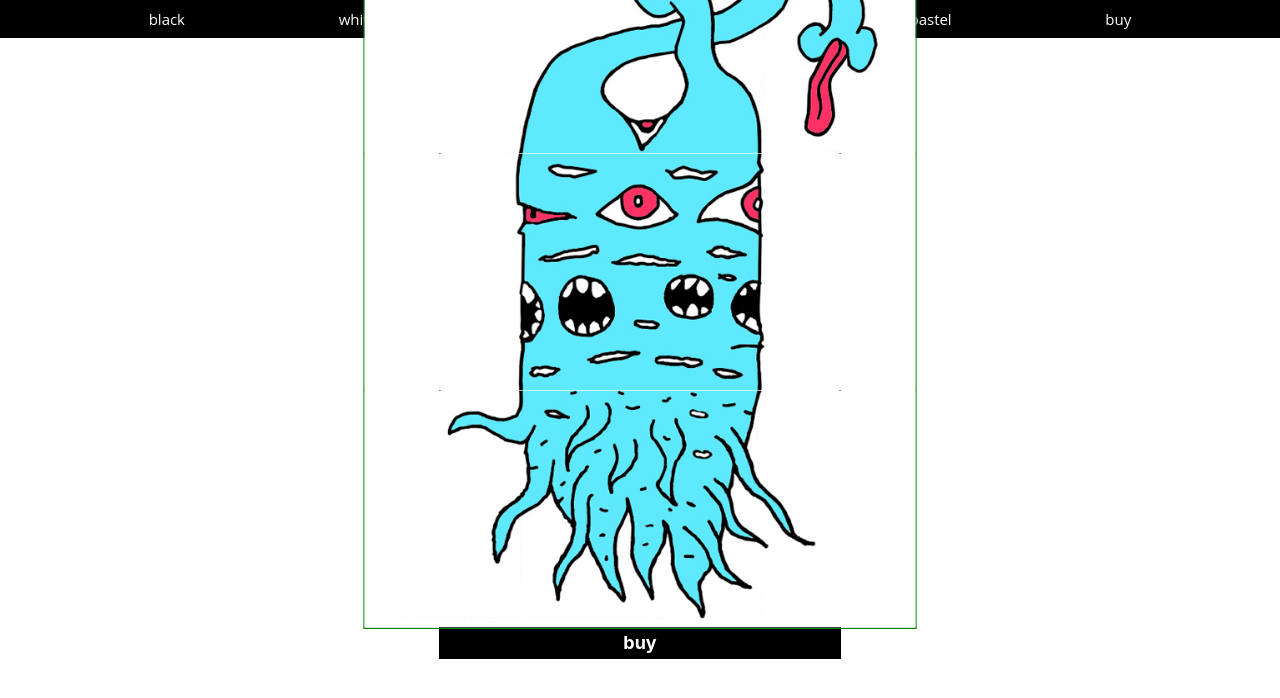
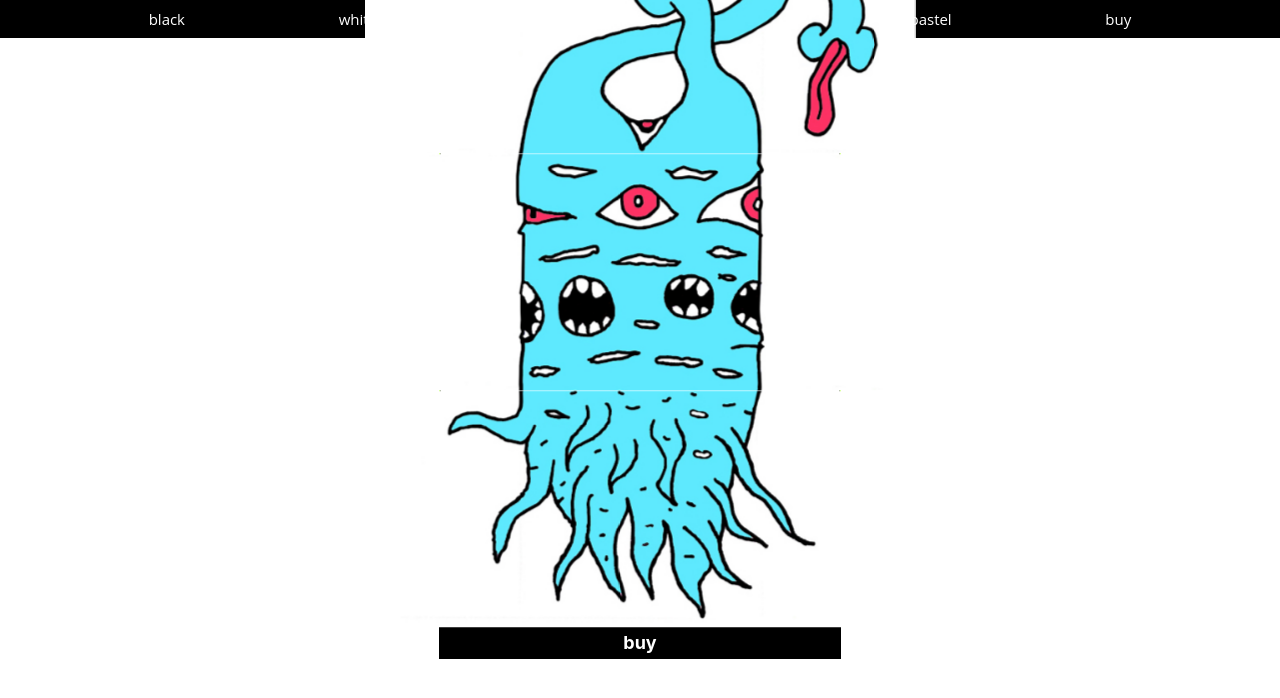
Before and after one commit to zoltanalmodo/ddisco-003, a React (Create React App) app: page /#/buy in a window 1280 px wide. Shown: the top 698 px of the page. Built offline with nearby package versions, Linux system fonts and the light colour scheme.

Commit message:
retine and no retina displays are switched off + single image display container sizes added to media queries

```diff
--- a/src/App.css
+++ b/src/App.css
@@ -218,7 +218,9 @@ nav {
   flex-direction: column;
   justify-content: center;
   align-items: center;
-  border: 2px solid green;
+  width: 670px;
+  height: 740px;
+  border: 2px solid greenyellow;
   z-index: 0;
 }
 
@@ -370,6 +372,10 @@ li {
     width: 340px;
     height: 370px;
   }
+  .single_image_display_container {
+    width: 340px;
+    height: 370px;
+  }
 }
 
 /* smartphones, iPhone, portrait 480x320 phones */
@@ -422,6 +428,10 @@ li {
   }
   .frame_overlay_dark_grey_buy {
     border: 3px solid hsl(0, 0%, 20%);
+    width: 340px;
+    height: 370px;
+  }
+  .single_image_display_container {
     width: 340px;
     height: 370px;
   }
@@ -480,6 +490,10 @@ li {
     width: 412px;
     height: 450px;
   }
+  .single_image_display_container {
+    width: 412px;
+    height: 450px;
+  }
 }
 
 /* portrait tablets, portrait iPad, landscape e-readers, landscape 800x480 or 854x480 phones */
@@ -513,6 +527,10 @@ li {
   }
   .frame_overlay_dark_grey_buy {
     border: 3px solid hsl(0, 0%, 20%);
+    width: 690px;
+    height: 752px;
+  }
+  .single_image_display_container {
     width: 690px;
     height: 752px;
   }
@@ -552,6 +570,10 @@ li {
     width: 670px;
     height: 740px;
   }
+  .single_image_display_container {
+    width: 670px;
+    height: 740px;
+  }
 }
 
 /* big landscape tablets, laptops, and desktops */
@@ -588,6 +610,10 @@ li {
     width: 670px;
     height: 740px;
   }
+  .single_image_display_container {
+    width: 670px;
+    height: 740px;
+  }
 }
 
 /* hi-res laptops and desktops */
@@ -605,7 +631,7 @@ li {
 /* ------------------ LAPTOPS ------------------ */
 
 /* ----------- Non-Retina Screens ----------- */
-@media screen
+/* @media screen
   and (min-device-width: 1200px)
   and (max-device-width: 1600px)
   and (-webkit-min-device-pixel-ratio: 1) {
@@ -617,10 +643,10 @@ li {
     height: 220px;
     width: 513px;
   }
-}
+} */
 
 /* ----------- Retina Screens ----------- */
-@media screen
+/* @media screen
   and (min-device-width: 1200px)
   and (max-device-width: 1600px)
   and (-webkit-min-device-pixel-ratio: 2)
@@ -633,7 +659,7 @@ li {
     height: 236px;
     width: 550px;
   }
-}
+} */
 
 
 /*==============================================================================================================================*/
```
Lines whose indentation alone changed are shown as unchanged.
